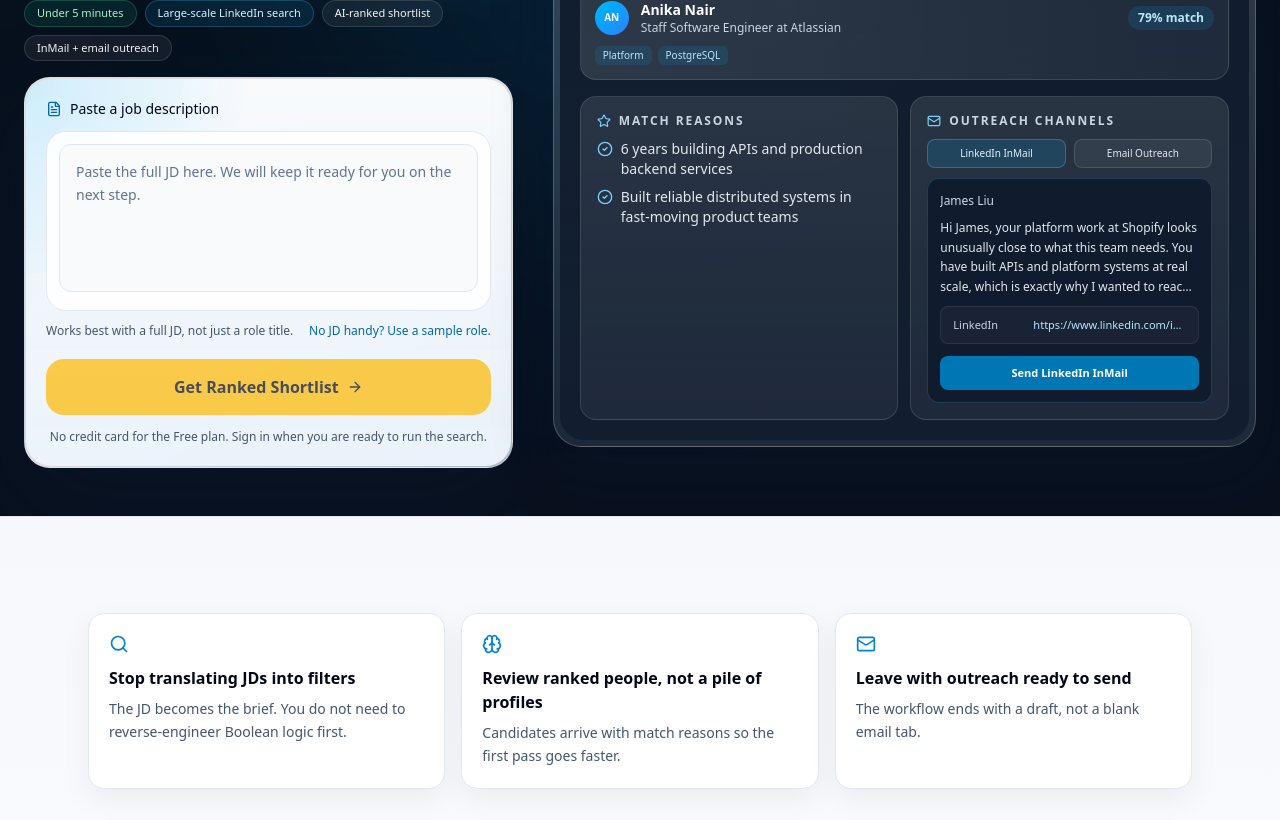
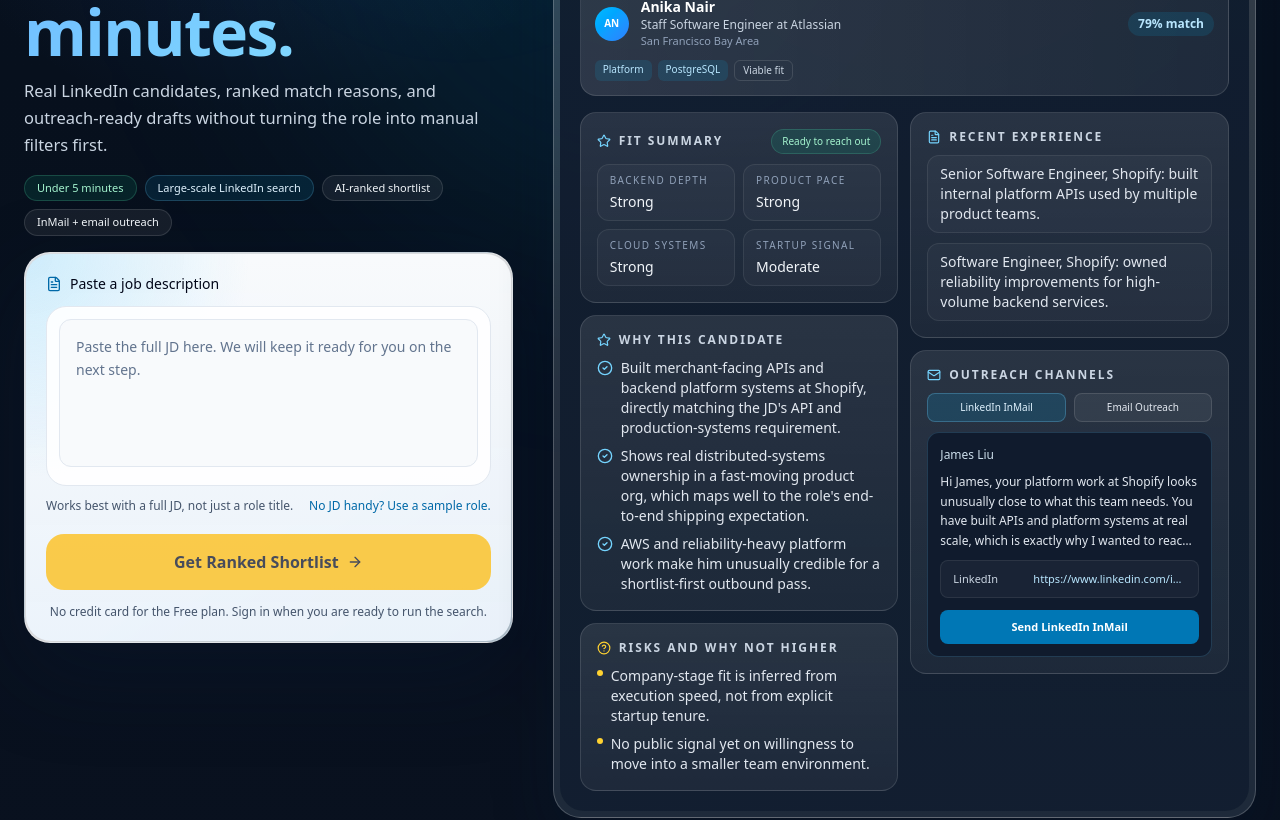
Before and after one commit to JiangZhihao123/hirelix, a Next.js app: page / in a window 1280 px wide. Shown: the part 500-1320 px from the top of the page. Built offline with nearby package versions, Linux system fonts and the light colour scheme; no server answers.

Commit message:
功能：增强落地页候选人 mock 展示

```diff
--- a/src/app/(landing)/page.tsx
+++ b/src/app/(landing)/page.tsx
@@ -57,11 +57,29 @@
     initials: "JL",
     name: "James Liu",
     role: "Senior Software Engineer at Shopify",
+    location: "New York City Metropolitan Area",
+    fitLabel: "Strong fit",
+    actionLabel: "Ready to reach out",
     score: 88,
     matched: ["APIs", "Distributed Systems", "AWS"],
+    constraintChecks: [
+      { label: "Backend depth", verdict: "Strong" },
+      { label: "Product pace", verdict: "Strong" },
+      { label: "Cloud systems", verdict: "Strong" },
+      { label: "Startup signal", verdict: "Moderate" },
+    ],
     matchReasons: [
-      "6 years building APIs and production backend services",
-      "Built reliable distributed systems in fast-moving product teams",
+      "Built merchant-facing APIs and backend platform systems at Shopify, directly matching the JD's API and production-systems requirement.",
+      "Shows real distributed-systems ownership in a fast-moving product org, which maps well to the role's end-to-end shipping expectation.",
+      "AWS and reliability-heavy platform work make him unusually credible for a shortlist-first outbound pass.",
+    ],
+    riskReasons: [
+      "Company-stage fit is inferred from execution speed, not from explicit startup tenure.",
+      "No public signal yet on willingness to move into a smaller team environment.",
+    ],
+    recentExperience: [
+      "Senior Software Engineer, Shopify: built internal platform APIs used by multiple product teams.",
+      "Software Engineer, Shopify: owned reliability improvements for high-volume backend services.",
     ],
     email: "james.liu@shopify-example.com",
     linkedinUrl: "https://www.linkedin.com/in/james-liu-platform",
@@ -75,11 +93,29 @@
     initials: "AN",
     name: "Anika Nair",
     role: "Staff Software Engineer at Atlassian",
+    location: "San Francisco Bay Area",
+    fitLabel: "Viable fit",
+    actionLabel: "Needs founder check",
     score: 79,
     matched: ["Platform", "PostgreSQL"],
+    constraintChecks: [
+      { label: "Backend depth", verdict: "Strong" },
+      { label: "Cross-functional", verdict: "Strong" },
+      { label: "Seniority", verdict: "High" },
+      { label: "Stage fit", verdict: "Needs review" },
+    ],
     matchReasons: [
-      "Led platform work across product teams and backend systems",
-      "Strong PostgreSQL and distributed data experience",
+      "Led platform work that spans product systems, data storage, and reliability, which lines up with the JD's backend-plus-product shape.",
+      "PostgreSQL and platform ownership suggest strong judgment, especially for teams that need someone to stabilize systems quickly.",
+      "A good candidate when the role values technical range more than narrow title matching.",
+    ],
+    riskReasons: [
+      "Staff-level profile may be over-scoped for a role that still looks hands-on and execution heavy.",
+      "Larger-company background raises a real question about startup pace and ambiguity tolerance.",
+    ],
+    recentExperience: [
+      "Staff Software Engineer, Atlassian: led platform initiatives across shared backend services.",
+      "Senior Engineer, Atlassian: worked on PostgreSQL-backed systems and cross-team infrastructure projects.",
     ],
     email: "anika.nair@atlassian-example.com",
     linkedinUrl: "https://www.linkedin.com/in/anika-nair-platform",
@@ -93,11 +129,29 @@
     initials: "MR",
     name: "Marco Rossi",
     role: "Senior Backend Engineer at Datadog",
+    location: "Austin, Texas",
+    fitLabel: "Risky fit",
+    actionLabel: "Hold for now",
     score: 72,
     matched: ["TypeScript", "Cloud Infrastructure"],
+    constraintChecks: [
+      { label: "Backend depth", verdict: "Strong" },
+      { label: "Observability", verdict: "Strong" },
+      { label: "Location", verdict: "Unknown" },
+      { label: "Product fit", verdict: "Moderate" },
+    ],
     matchReasons: [
-      "Strong backend execution across cloud infrastructure and production systems",
-      "Relevant experience with TypeScript services and observability-heavy environments",
+      "Datadog backend and observability work makes him believable for production-systems ownership from day one.",
+      "TypeScript service experience gives him a practical path into the stack described in the JD.",
+      "Worth keeping in the pool because the technical floor is real even if overall fit is not as clean.",
+    ],
+    riskReasons: [
+      "Location signal is outside the target market shown in the sample role.",
+      "Observability-heavy background may translate less well if the team needs broader product system ownership.",
+    ],
+    recentExperience: [
+      "Senior Backend Engineer, Datadog: shipped backend services for observability workflows.",
+      "Backend Engineer, growth-stage SaaS team: maintained TypeScript services and cloud infrastructure.",
     ],
     email: "marco.rossi@datadog-example.com",
     linkedinUrl: "https://www.linkedin.com/in/marco-rossi-backend",
@@ -596,6 +650,7 @@
                         <div className="min-w-0 flex-1">
                           <p className="truncate text-sm font-semibold text-white">{candidate.name}</p>
                           <p className="truncate text-xs text-slate-300">{candidate.role}</p>
+                          <p className="truncate text-[11px] text-slate-400">{candidate.location}</p>
                         </div>
                         <div className="rounded-full bg-sky-400/12 px-2.5 py-1 text-xs font-bold text-sky-200">
                           {candidate.score}% match
@@ -610,22 +665,85 @@
                             {skill}
                           </span>
                         ))}
+                        <span className="rounded-md border border-white/[0.12] px-2 py-0.5 text-[10px] font-medium text-slate-300">
+                          {candidate.fitLabel}
+                        </span>
                       </div>
                     </button>
                   ))}
                 </div>
 
                 <div className="mt-4 grid gap-3 sm:grid-cols-2">
+                  <div className="space-y-3">
+                    <div className="rounded-2xl border border-white/[0.12] bg-gradient-to-b from-white/[0.1] to-white/[0.05] p-4">
+                      <div className="flex items-center justify-between gap-2">
+                        <div className="flex items-center gap-2 text-xs font-semibold uppercase tracking-[0.16em] text-slate-300">
+                          <Star className="h-3.5 w-3.5 text-sky-300" />
+                          Fit summary
+                        </div>
+                        <span className="rounded-full border border-emerald-300/18 bg-emerald-400/12 px-2.5 py-1 text-[10px] font-medium text-emerald-200">
+                          {activeHeroCandidate.actionLabel}
+                        </span>
+                      </div>
+                      <div className="mt-2.5 grid gap-2 sm:grid-cols-2">
+                        {activeHeroCandidate.constraintChecks.map((item) => (
+                          <div
+                            key={item.label}
+                            className="rounded-xl border border-white/[0.08] bg-white/[0.03] px-3 py-2"
+                          >
+                            <p className="text-[10px] font-medium uppercase tracking-[0.14em] text-slate-400">
+                              {item.label}
+                            </p>
+                            <p className="mt-1 text-sm font-medium text-slate-100">{item.verdict}</p>
+                          </div>
+                        ))}
+                      </div>
+                    </div>
+
                     <div className="rounded-2xl border border-white/[0.12] bg-gradient-to-b from-white/[0.1] to-white/[0.05] p-4">
                       <div className="flex items-center gap-2 text-xs font-semibold uppercase tracking-[0.16em] text-slate-300">
                         <Star className="h-3.5 w-3.5 text-sky-300" />
-                      Match reasons
+                        Why this candidate
                       </div>
                       <div className="mt-2.5 space-y-2 text-sm text-slate-200">
                         {activeHeroCandidate.matchReasons.map((reason) => (
                           <div key={reason} className="flex items-start gap-2">
                             <CheckCircle2 className="mt-0.5 h-4 w-4 shrink-0 text-sky-300" />
                             <span>{reason}</span>
+                          </div>
+                        ))}
+                      </div>
+                    </div>
+
+                    <div className="rounded-2xl border border-white/[0.12] bg-gradient-to-b from-white/[0.1] to-white/[0.05] p-4">
+                      <div className="flex items-center gap-2 text-xs font-semibold uppercase tracking-[0.16em] text-slate-300">
+                        <CircleHelp className="h-3.5 w-3.5 text-amber-300" />
+                        Risks and why not higher
+                      </div>
+                      <div className="mt-2.5 space-y-2 text-sm text-slate-200">
+                        {activeHeroCandidate.riskReasons.map((reason) => (
+                          <div key={reason} className="flex items-start gap-2">
+                            <span className="mt-1 h-1.5 w-1.5 shrink-0 rounded-full bg-amber-300" />
+                            <span>{reason}</span>
+                          </div>
+                        ))}
+                      </div>
+                    </div>
+                  </div>
+
+                  <div className="space-y-3">
+                    <div className="rounded-2xl border border-white/[0.12] bg-gradient-to-b from-white/[0.1] to-white/[0.05] p-4">
+                      <div className="flex items-center gap-2 text-xs font-semibold uppercase tracking-[0.16em] text-slate-300">
+                        <FileText className="h-3.5 w-3.5 text-sky-300" />
+                        Recent experience
+                      </div>
+                      <div className="mt-2.5 space-y-2.5 text-sm text-slate-200">
+                        {activeHeroCandidate.recentExperience.map((item) => (
+                          <div
+                            key={item}
+                            className="rounded-xl border border-white/[0.08] bg-white/[0.03] px-3 py-2"
+                          >
+                            {item}
                           </div>
                         ))}
                       </div>
@@ -694,6 +812,7 @@
                         >
                           {activeOutreachChannel.cta}
                         </a>
+                      </div>
                     </div>
                   </div>
                 </div>
```
Lines whose indentation alone changed are shown as unchanged.
